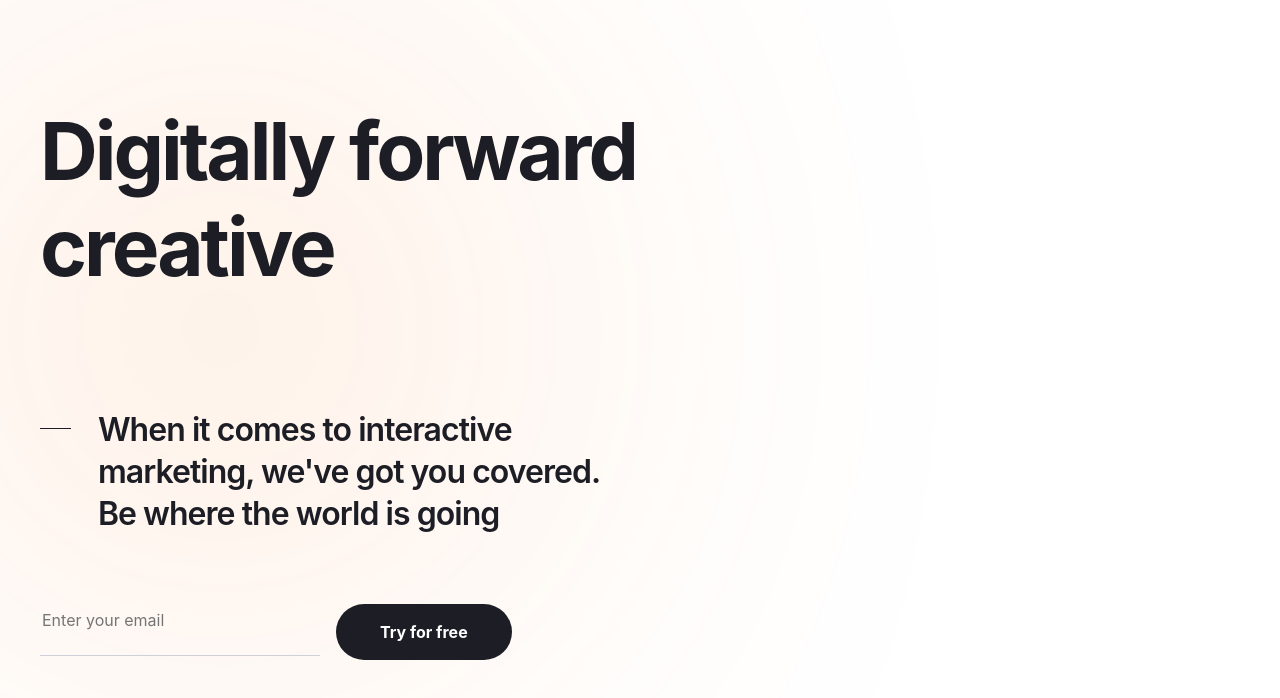
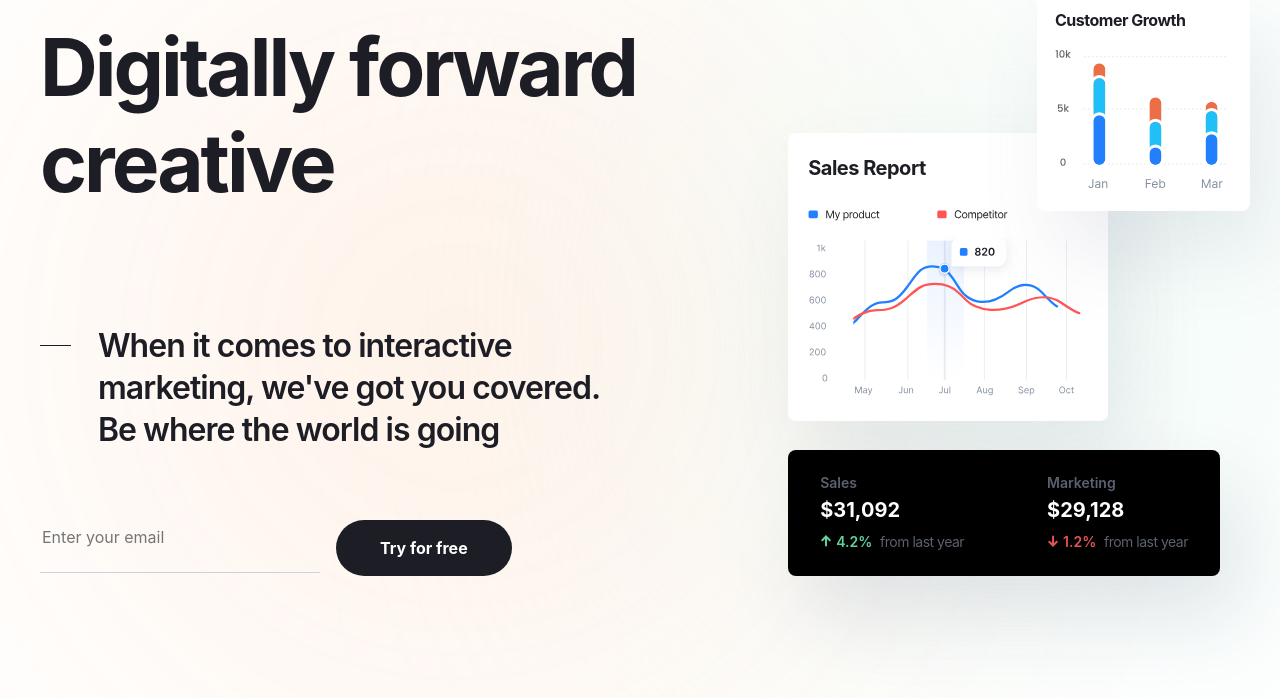
Before and after one commit to specSach/coca, a website built with Vite: page src/index.html in a window 1280 px wide. Shown: the part 98-796 px from the top of the page. Built offline with nearby package versions, Linux system fonts and the light colour scheme; files whose address does not match are found by name.

Commit message:
Added block hero

```diff
--- a/src/assets/scss/base/main.scss
+++ b/src/assets/scss/base/main.scss
@@ -13,7 +13,6 @@ html {
 }
 
 .body {
-  position: relative;
   overflow-x: hidden;
   color: var(--neutral-color-100);
   background-color: var(--neutral-color-10);
--- a/src/assets/scss/components/header.scss
+++ b/src/assets/scss/components/header.scss
@@ -1,10 +1,6 @@
 .header {
-  position: fixed;
-  z-index: var(--z-index-3);
-  top: 0;
-  right: 0;
-  left: 0;
   padding: 26px 0 22px;
+  background-color: transparent;
 
   @include mobile {
     padding: 22px 0 18px;
--- a/src/assets/scss/components/home/hero.scss
+++ b/src/assets/scss/components/home/hero.scss
@@ -1,24 +1,76 @@
 .hero {
-  padding-top: 201px;
+  position: relative;
+  padding-top: 87px 0 141px;
+
+  @include mini-desktop {
+    padding: 77px 0 121px;
+  }
+
+  @include mobile {
+    min-height: calc(100dvh - 128px);
+  }
+
+  &::before {
+    top: 50px;
+    left: 181px;
+    width: 551px;
+    height: 551px;
+
+    filter: blur(220px);
+    background: #fa7515;
+    opacity: 0.2;
+
+    @include mini-desktop {
+      left: 80px;
+      width: 351;
+      height: 351;
+    }
+
+    @include small-tablet {
+      top: 20px;
+      left: 40px;
+      width: 251px;
+      height: 251px;
+    }
+  }
+
+  &::after {
+    right: 0;
+    bottom: 0px;
+    width: 525px;
+    height: 525px;
+    filter: blur(180px);
+    background: var(--success-color-70);
+
+    @include mini-desktop {
+      width: 325;
+      height: 325;
+    }
+
+    @include small-tablet {
+      width: 225px;
+      height: 225px;
+    }
+  }
+
+  &::before,
+  &::after {
+    content: '';
+    z-index: var(--z-index-0);
+    position: absolute;
+    display: inline-block;
+    border-radius: 50%;
+  }
 
   &__container {
-    @include flex-all-between;
-    position: relative;
+    @include flex-justify-between;
+    align-items: flex-end;
 
-    &::before {
-      content: '';
-      z-index: var(--z-index-0);
-      position: absolute;
-      top: -50px;
-      left: -80px;
-      display: inline-block;
-      border-radius: 50%;
-      width: 551px;
-      height: 551px;
-
-      filter: blur(220px);
-      background: rgba(250, 117, 21, 1);
-      opacity: 0.2;
+    @include mini-desktop {
+      gap: 50px;
+      flex-direction: column;
+      align-items: center;
+      text-align: center;
     }
   }
 
@@ -34,6 +86,24 @@
     letter-spacing: -3px;
     text-align: left;
     color: var(--neutral-color-100);
+
+    @include mini-desktop {
+      margin-bottom: 74px;
+    }
+
+    @include tablet {
+      margin-bottom: 44px;
+      font-size: 60px;
+    }
+
+    @include mobile {
+      margin-bottom: 38px;
+      font-size: 48px;
+    }
+    @include small-mobile {
+      margin-bottom: 30px;
+      font-size: 38px;
+    }
   }
 
   &__subtitle {
@@ -43,6 +113,15 @@
   &__form {
     @include flex-align-center;
     gap: 16px;
+
+    @include mini-desktop {
+      justify-content: center;
+    }
+
+    @include small-mobile {
+      flex-direction: column;
+      gap: 20px;
+    }
   }
 
   &__input {
@@ -54,11 +133,165 @@
     line-height: 150%;
     color: var(--neutral-color-100);
     background-color: transparent;
+
+    @include small-tablet {
+      padding-bottom: 13px;
+    }
+
+    @include mobile {
+      min-width: 100px;
+      max-width: 180px;
+    }
   }
 
   &__btn {
     padding: 16px 44px;
     color: var(--neutral-color-10);
     background-color: var(--neutral-color-100);
+
+    @include small-tablet {
+      padding: 12px 32px;
+    }
+  }
+
+  &__right {
+    position: relative;
+    margin-right: 20px;
+
+    @include mini-desktop {
+      display: none;
+    }
+  }
+
+  &__sales {
+    padding: 20px;
+    margin-bottom: 29px;
+
+    @include small-desktop {
+      max-width: 320px;
+    }
+
+    &-title {
+      margin-bottom: 16px;
+      color: #1d1e25;
+      font-size: 20px;
+      font-weight: 700;
+      line-height: 150%;
+      letter-spacing: -0.5px;
+      text-align: left;
+    }
+
+    &-img {
+      @include small-desktop {
+        max-width: 280px;
+      }
+    }
+  }
+
+  &__customer {
+    position: absolute;
+    top: -50px;
+    right: -140px;
+    display: inline-block;
+    padding: 15px 18px;
+
+    @include small-desktop {
+      top: -140px;
+      right: -30px;
+    }
+
+    @include mini-desktop {
+      top: 0;
+      right: -100px;
+    }
+
+    &-title {
+      margin-bottom: 12px;
+      color: #1d1e25;
+      font-size: 16px;
+      font-weight: 700;
+      line-height: 150%;
+      letter-spacing: -0.5px;
+      text-align: left;
+    }
+  }
+
+  &__sales,
+  &__customer {
+    box-shadow: 20px 40px 80px 0 #5960871f;
+    background: #fff;
+    border-radius: 8px;
+  }
+
+  &__stats {
+    padding: 20px 29px;
+    border-radius: 8px;
+    box-shadow: 20px 40px 80px 0 #2d33511f;
+    text-align: left;
+    background: #000;
+
+    &-head {
+      &-th {
+        color: #5c616f;
+        font-size: 14px;
+        font-weight: 600;
+        line-height: 20px;
+      }
+    }
+
+    &-body {
+      &-th {
+        color: #fff;
+        font-size: 20px;
+        font-weight: 700;
+        line-height: 26px;
+
+        &:nth-child(1) {
+          padding-right: 80px;
+        }
+      }
+
+      &-num {
+        display: inline-block;
+        margin-right: 3px;
+        font-size: 14px;
+        font-weight: 600;
+        line-height: 20px;
+
+        &--green {
+          color: #60d39c;
+
+          &::before {
+            background: url('../../../icons/arrow_up.svg');
+          }
+        }
+
+        &--red {
+          color: #e35454;
+
+          &::before {
+            background: url('../../../icons/arrow_down.svg');
+          }
+        }
+        &--green::before,
+        &--red::before {
+          content: '';
+          width: 12px;
+          height: 12px;
+          margin-right: 4px;
+          display: inline-block;
+        }
+      }
+
+      &-text {
+        color: #5c616e;
+        font-size: 14px;
+        font-weight: 400;
+        line-height: 22px;
+        letter-spacing: -0.5px;
+      }
+    }
   }
 }
+
+// ======================
--- a/src/assets/scss/globals/button.scss
+++ b/src/assets/scss/globals/button.scss
@@ -7,6 +7,10 @@
     border-radius: 100px;
     transition: opacity var(--transition);
 
+    @include mobile {
+      font-size: 14px;
+    }
+
     &:hover {
       opacity: 0.85;
     }
--- a/src/html/components/home/hero.html
+++ b/src/html/components/home/hero.html
@@ -13,5 +13,41 @@
         <button class="hero__btn button-form">Try for free</button>
       </form>
     </div>
+    <div class="hero__right">
+      <div class="hero__sales">
+        <h3 class="hero__sales-title">Sales Report</h3>
+        <img class="hero__sales-img" src="../../../assets/icons/sales.svg" alt="Sales report graphic" width="366"
+          height="260">
+      </div>
+      <div class="hero__customer">
+        <h3 class="hero__customer-title">Customer Growth</h3>
+        <img class="hero__customer-img" src="../../../assets/icons/growth.svg" alt="Customer growth graphic" width="177"
+          height="149">
+      </div>
+      <table class="hero__stats">
+        <thead class="hero__stats-head">
+          <tr class="hero__stats-head-row">
+            <th class="hero__stats-head-th">Sales</th>
+            <th class="hero__stats-head-th">Marketing</th>
+          </tr>
+        </thead>
+        <tbody class="hero__stats-body">
+          <tr class="hero__stats-body-row">
+            <th class="hero__stats-body-th">$31,092</th>
+            <th class="hero__stats-body-th">$29,128</th>
+          </tr>
+          <tr class="hero__stats-body-row">
+            <th class="hero__stats-body-th">
+              <span class="hero__stats-body-num hero__stats-body-num--green">4.2%</span>
+              <span class="hero__stats-body-text">from last year</span>
+            </th>
+            <th class="hero__stats-body-th">
+              <span class="hero__stats-body-num hero__stats-body-num--red">1.2%</span>
+              <span class="hero__stats-body-text">from last year</span>
+            </th>
+          </tr>
+        </tbody>
+      </table>
+    </div>
   </div>
 </section>
```
Also changed, not shown: src/assets/icons/arrow_down.svg (added), src/assets/icons/arrow_up.svg (added), src/assets/icons/growth.svg (added), src/assets/icons/sales.svg (added).
